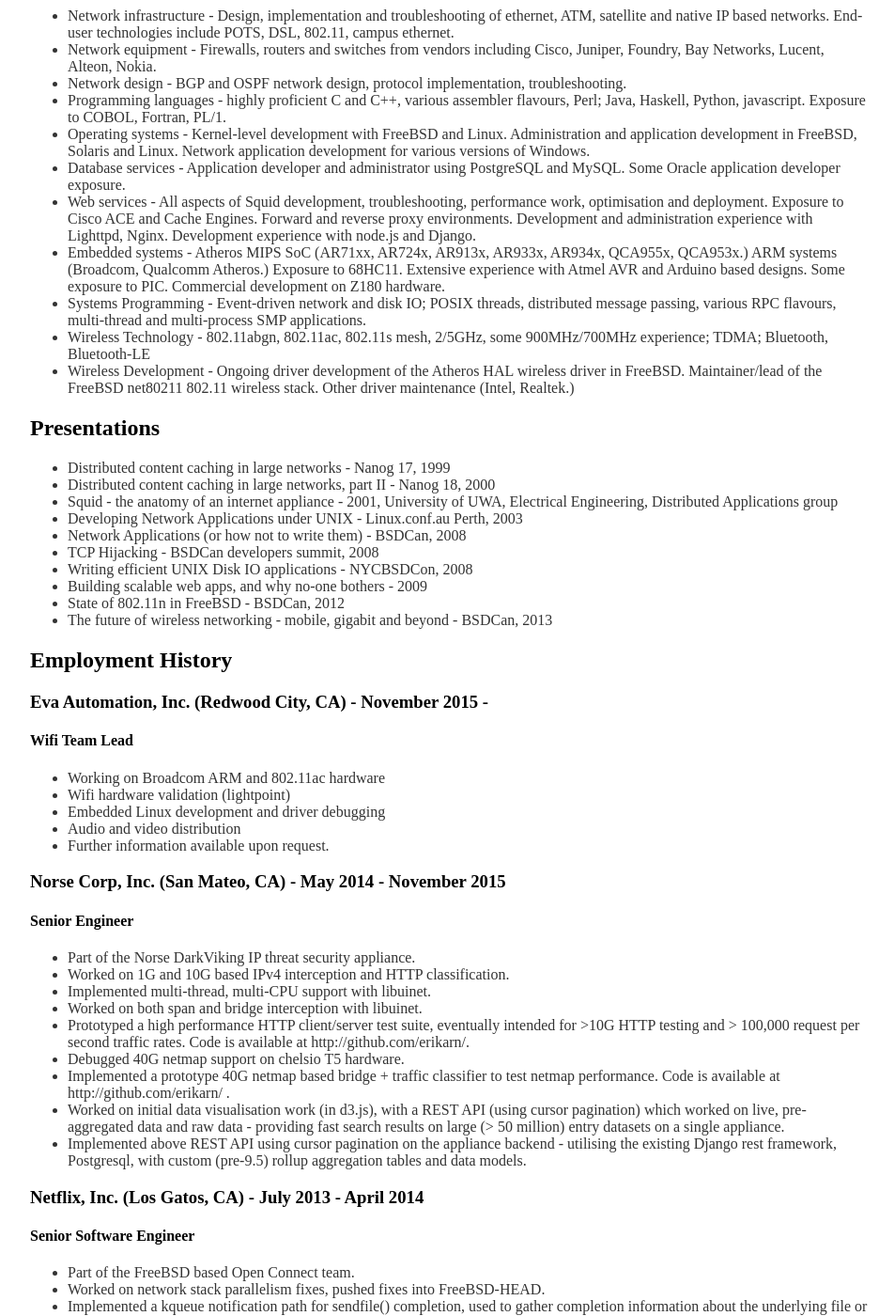
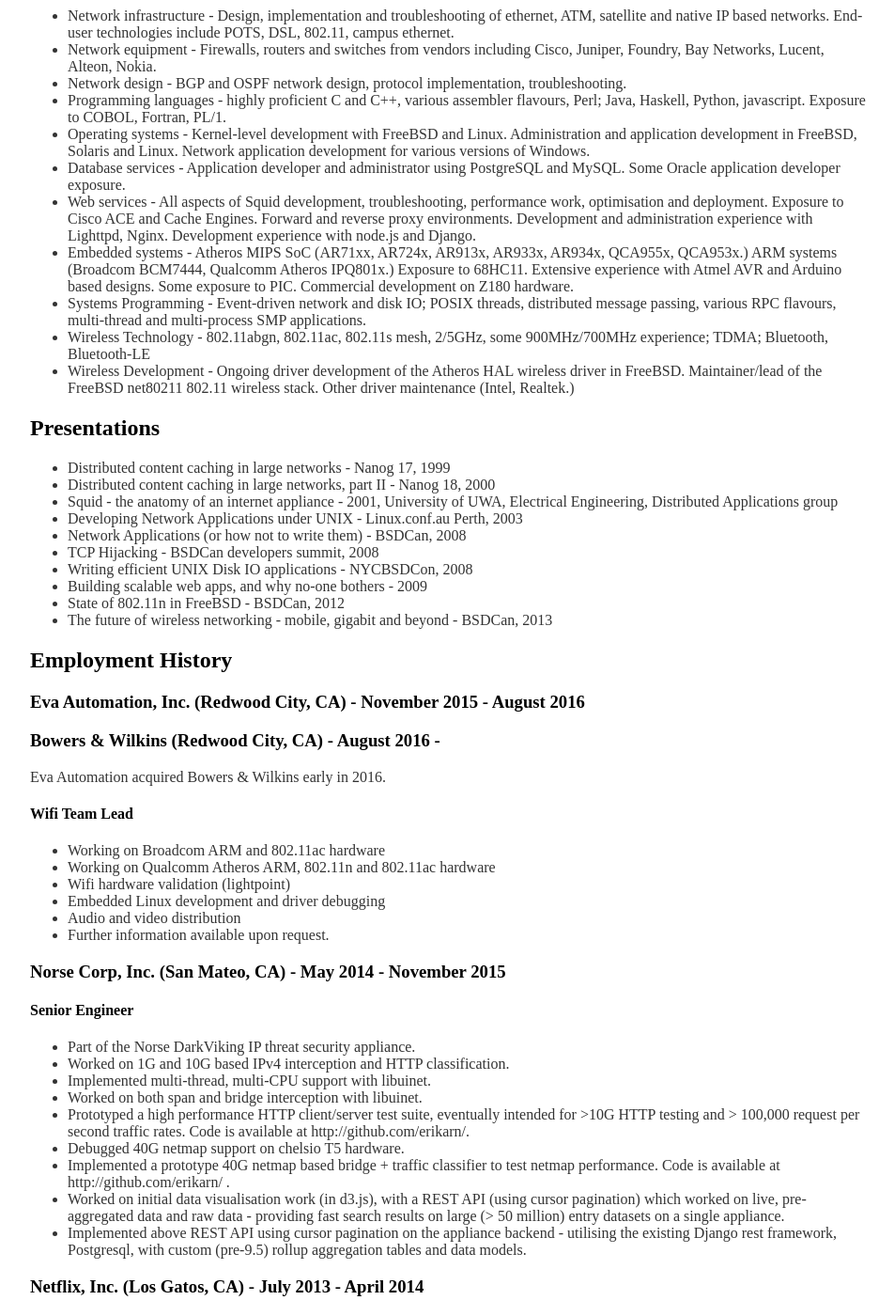
Before and after one commit to erikarn/erikarn.github.io, a Jekyll site: the page built from cv.md, in a window 1280 px wide and 1400 px high, scrolled down 498 px. Shown: the whole window at 94% size, without its empty margins (160-1112 px from the left). Built offline with Jekyll 4.4.1, drawn with Linux system fonts in a browser that asks for light colours.

Commit message:
more updates.

```diff
--- a/cv.md
+++ b/cv.md
@@ -37,7 +37,7 @@
 * Operating systems - Kernel-level development with FreeBSD and Linux. Administration and application development in FreeBSD, Solaris and Linux. Network application development for various versions of Windows.
 * Database services - Application developer and administrator using PostgreSQL and MySQL. Some Oracle application developer exposure.
 * Web services - All aspects of Squid development, troubleshooting, performance work, optimisation and deployment. Exposure to Cisco ACE and Cache Engines. Forward and reverse proxy environments. Development and administration experience with Lighttpd, Nginx. Development experience with node.js and Django.
-* Embedded systems - Atheros MIPS SoC (AR71xx, AR724x, AR913x, AR933x, AR934x, QCA955x, QCA953x.) ARM systems (Broadcom, Qualcomm Atheros.) Exposure to 68HC11. Extensive experience with Atmel AVR and Arduino based designs. Some exposure to PIC. Commercial development on Z180 hardware.
+* Embedded systems - Atheros MIPS SoC (AR71xx, AR724x, AR913x, AR933x, AR934x, QCA955x, QCA953x.) ARM systems (Broadcom BCM7444, Qualcomm Atheros IPQ801x.) Exposure to 68HC11. Extensive experience with Atmel AVR and Arduino based designs. Some exposure to PIC. Commercial development on Z180 hardware.
 * Systems Programming - Event-driven network and disk IO; POSIX threads, distributed message passing, various RPC flavours, multi-thread and multi-process SMP applications.
 * Wireless Technology - 802.11abgn, 802.11ac, 802.11s mesh, 2/5GHz, some 900MHz/700MHz experience; TDMA; Bluetooth, Bluetooth-LE
 * Wireless Development - Ongoing driver development of the Atheros HAL wireless driver in FreeBSD. Maintainer/lead of the FreeBSD net80211 802.11 wireless stack. Other driver maintenance (Intel, Realtek.)
@@ -57,11 +57,15 @@
 
 ## Employment History
 
-### Eva Automation, Inc. (Redwood City, CA) - November 2015 -
+### Eva Automation, Inc. (Redwood City, CA) - November 2015 - August 2016
+### Bowers & Wilkins (Redwood City, CA) - August 2016 -
+
+Eva Automation acquired Bowers & Wilkins early in 2016.
 
 #### Wifi Team Lead
 
 * Working on Broadcom ARM and 802.11ac hardware
+* Working on Qualcomm Atheros ARM, 802.11n and 802.11ac hardware
 * Wifi hardware validation (lightpoint)
 * Embedded Linux development and driver debugging
 * Audio and video distribution
```
